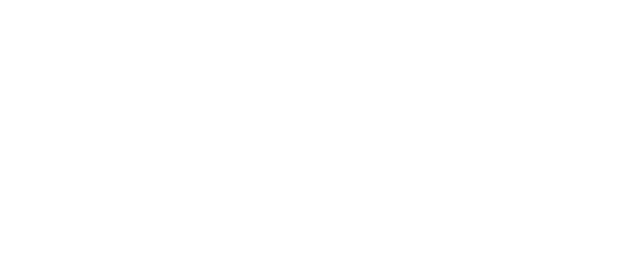
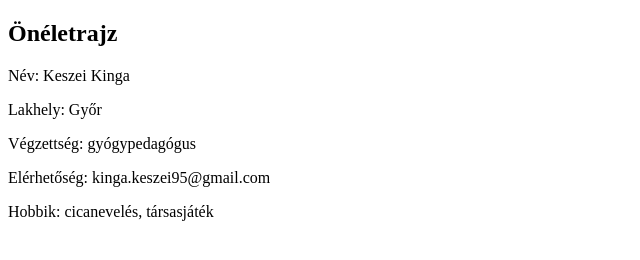
Before and after one commit to kinga-keszei/kinga-keszei.github.io, a plain HTML site: page index.html in a window 1280 px wide. Shown: the whole page, without its empty margins (0-640 px from the left). Drawn offline with Linux system fonts and the light colour scheme.

Commit message:
önéletrajz adatok

```diff
--- a/index.html
+++ b/index.html
@@ -4,9 +4,15 @@
     <meta charset="UTF-8">
     <meta http-equiv="X-UA-Compatible" content="IE=edge">
     <meta name="viewport" content="width=device-width, initial-scale=1.0">
-    <title>Document</title>
+    <title>Adatok</title>
 </head>
 <body>
+    <h2>Önéletrajz</h2>
+    <p>Név: Keszei Kinga</p>
+    <p>Lakhely: Győr</p>
+    <p>Végzettség: gyógypedagógus</p>
+    <p>Elérhetőség: kinga.keszei95@gmail.com</p>
+    <p>Hobbik: cicanevelés, társasjáték</p>
 
 </body>
 </html>
```
